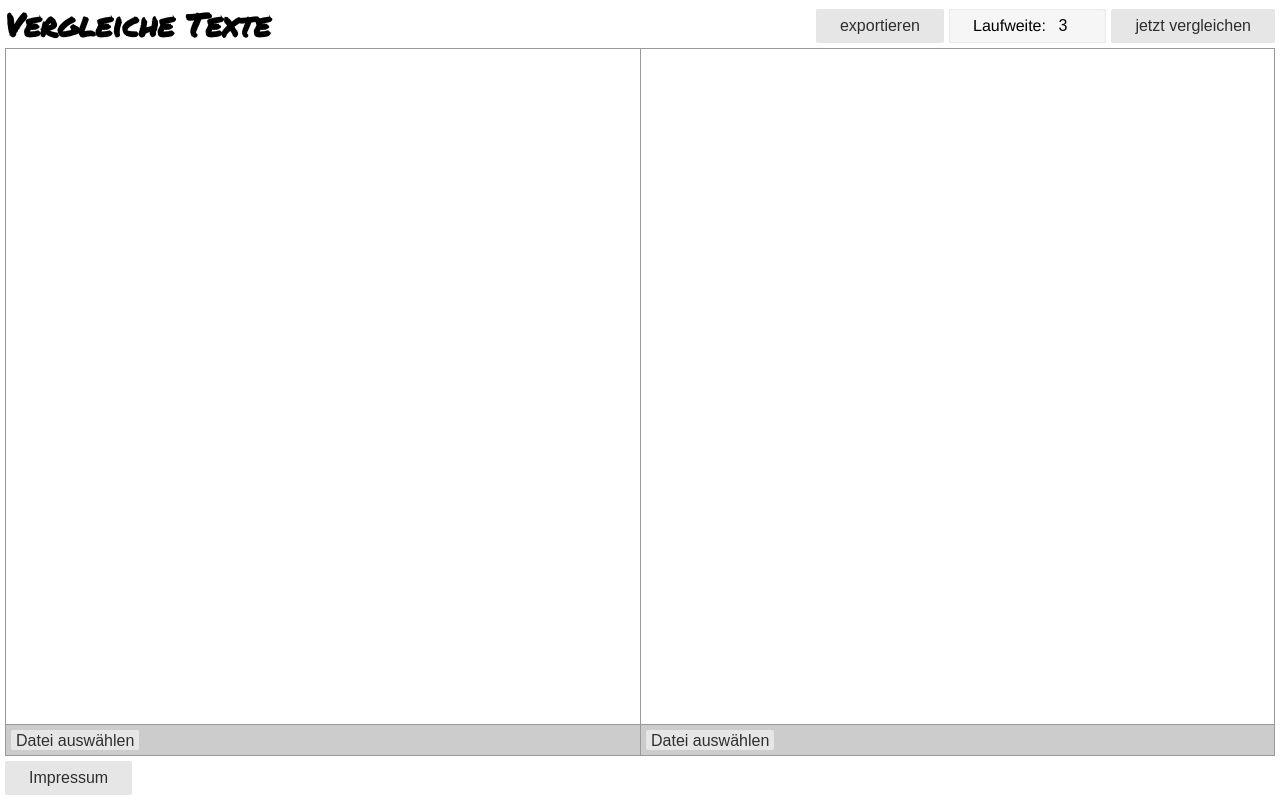
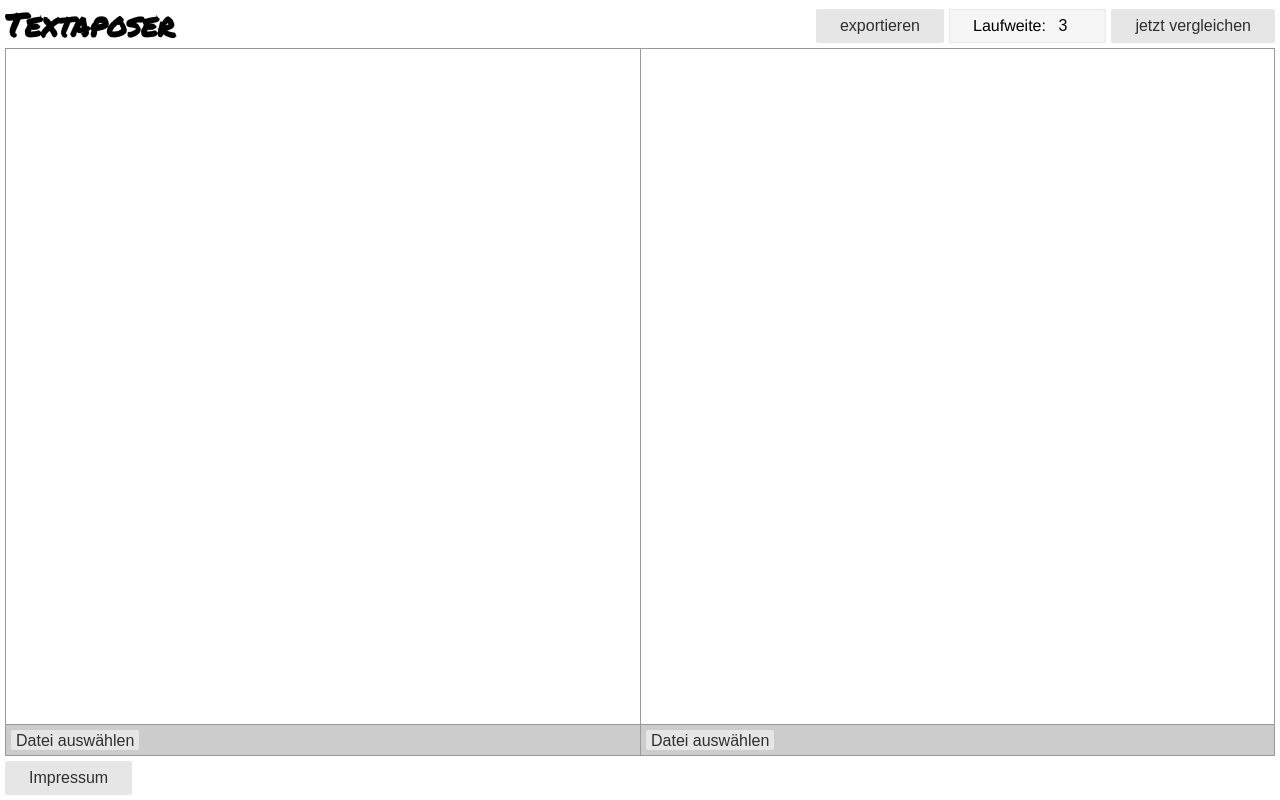
Before and after one commit to chrisguttandin/comparamat, a plain HTML site: page index.html in a window 1280 px wide. Drawn offline with Linux system fonts and the light colour scheme.

Commit message:
changing title and h1

```diff
--- a/index.html
+++ b/index.html
@@ -5,7 +5,7 @@
         <link href="css/lib/pure-min.css" rel="stylesheet" type="text/css">
         <link href="//fonts.googleapis.com/css?family=Permanent+Marker" rel="stylesheet" type="text/css">
         <link href="css/textaposer.css" rel="stylesheet" type="text/css">
-        <title>Vergleiche Texte</title>
+        <title>Textaposer</title>
     </head>
     <body ng-app="textaposer">
         <x-textaposer-main>
--- a/views/textaposer-main.html
+++ b/views/textaposer-main.html
@@ -7,7 +7,7 @@
     <button class="pure-button" data-ng-click="compare()" data-ng-disabled="comparing">jetzt vergleichen</button>
 </nav>
 <h1 class="print-only">{{title}}</h1>
-<h1 class="screen-only">Vergleiche Texte</h1>
+<h1 class="screen-only">Textaposer</h1>
 <h2 class="print-only">{{leftColumnTitle}}</h2><h2 class="print-only">{{rightColumnTitle}}</h2>
 <ul>
     <li data-ng-repeat="digest in digestList.digests">
```
